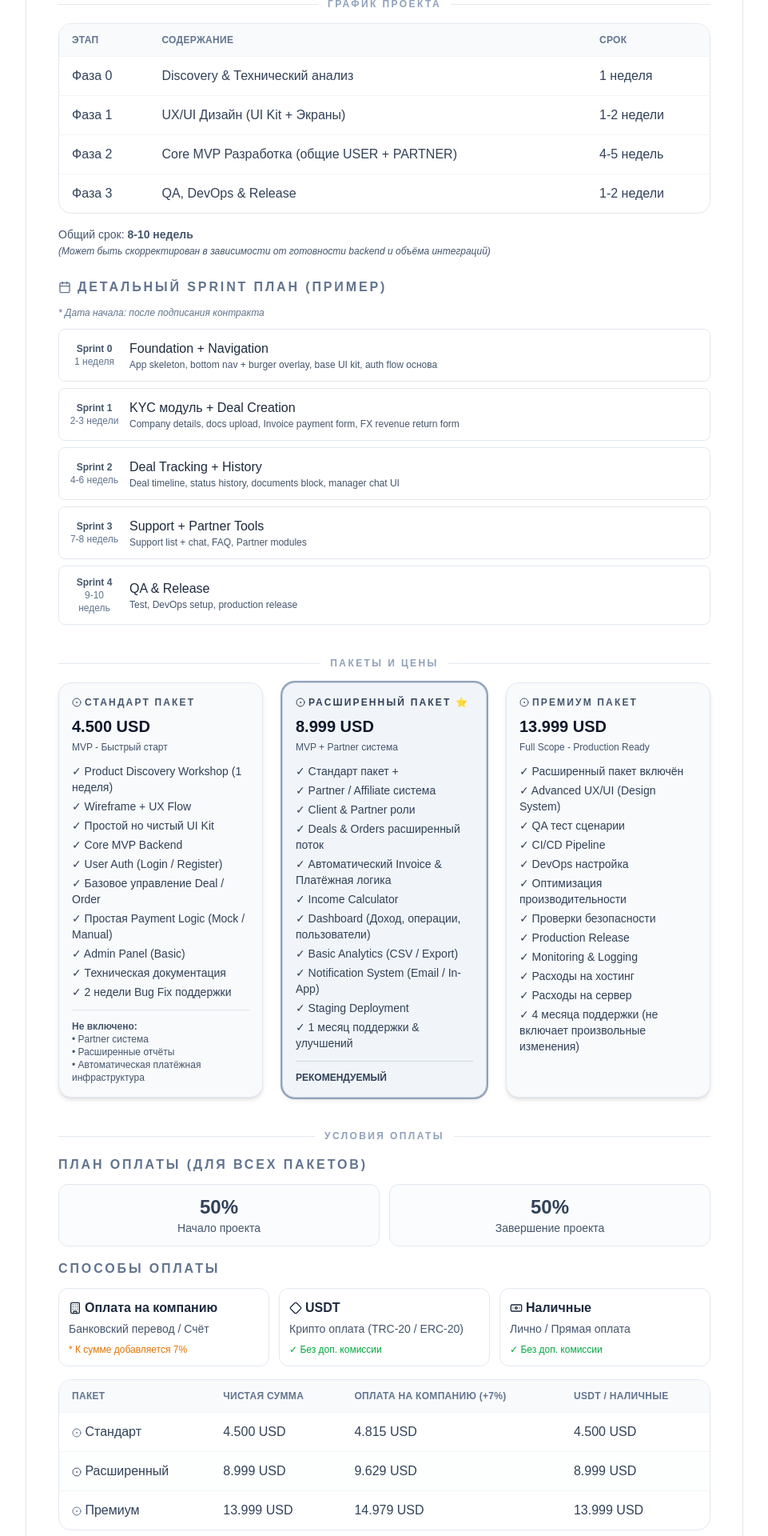
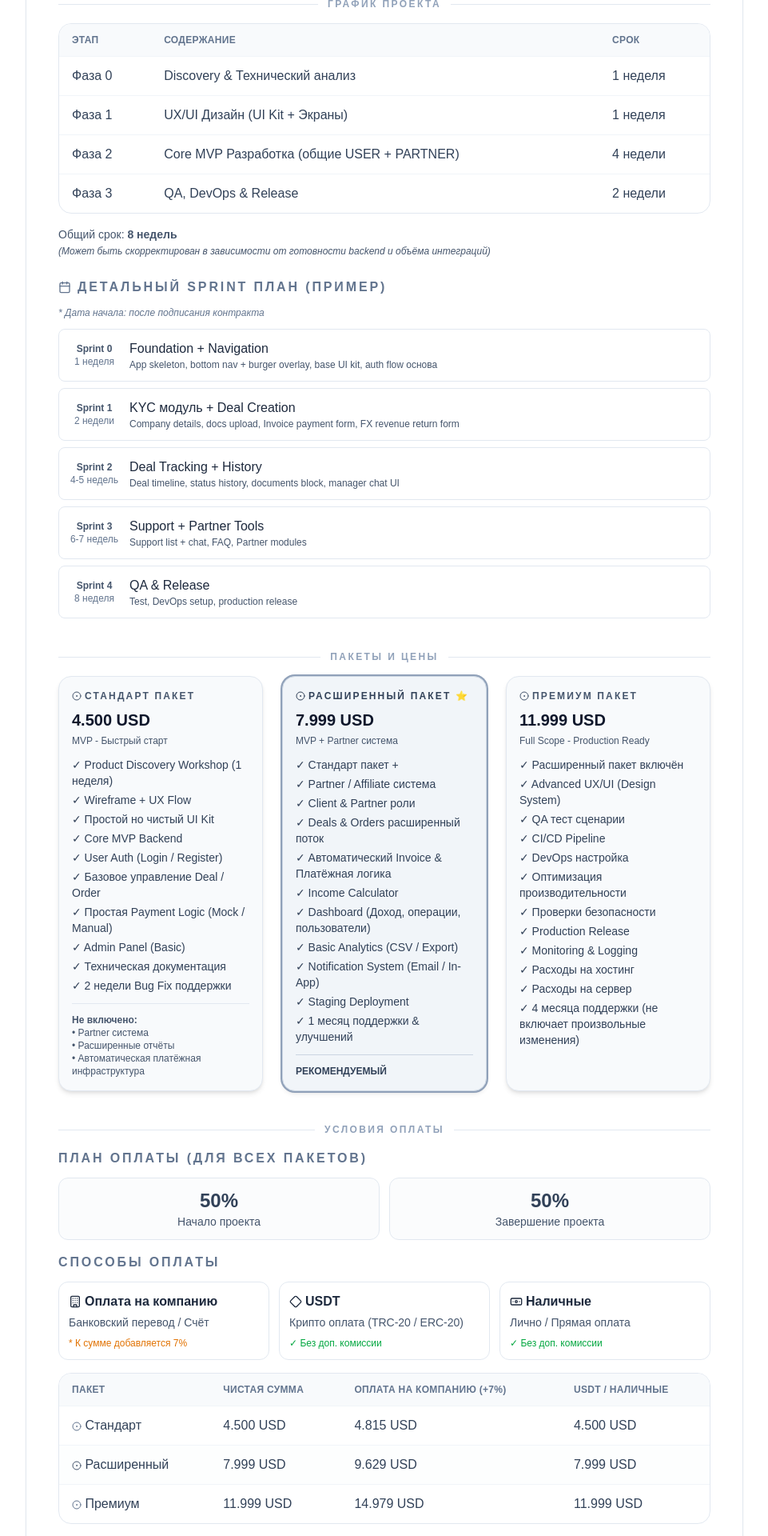
Before and after one commit to vnrnesia/bankbooker-proposal, a Next.js app: page / in a window 1280 px wide. Shown: the part 4920-6840 px from the top of the page at 80% size, without its empty margins (159-1120 px from the left). Built offline with nearby package versions, Linux system fonts and the light colour scheme.

Commit message:
prices updated

```diff
--- a/app/page.tsx
+++ b/app/page.tsx
@@ -442,26 +442,26 @@ export default function VVPlatformProposal() {
                                     <tr className="border-t border-slate-100">
                                         <td className="px-4 py-3 font-medium">Фаза 1</td>
                                         <td className="px-4 py-3">UX/UI Дизайн (UI Kit + Экраны)</td>
-                                        <td className="px-4 py-3 whitespace-nowrap">1-2 недели</td>
+                                        <td className="px-4 py-3 whitespace-nowrap">1 неделя</td>
                                     </tr>
 
                                     <tr className="border-t border-slate-100">
                                         <td className="px-4 py-3 font-medium">Фаза 2</td>
                                         <td className="px-4 py-3">Core MVP Разработка (общие USER + PARTNER)</td>
-                                        <td className="px-4 py-3 whitespace-nowrap">4-5 недель</td>
+                                        <td className="px-4 py-3 whitespace-nowrap">4 недели</td>
                                     </tr>
 
                                     <tr className="border-t border-slate-100">
                                         <td className="px-4 py-3 font-medium">Фаза 3</td>
                                         <td className="px-4 py-3">QA, DevOps & Release</td>
-                                        <td className="px-4 py-3 whitespace-nowrap">1-2 недели</td>
+                                        <td className="px-4 py-3 whitespace-nowrap">2 недели</td>
                                     </tr>
                                 </tbody>
                             </table>
                         </div>
 
                         <p className="text-sm text-slate-600">
-                            Общий срок: <strong>8-10 недель</strong> <br />
+                            Общий срок: <strong>8 недель</strong> <br />
                             <span className="text-xs italic">
                                 (Может быть скорректирован в зависимости от готовности backend и объёма интеграций)
                             </span>
@@ -491,7 +491,7 @@ export default function VVPlatformProposal() {
                                 <div className="flex items-center gap-3 rounded-lg border border-slate-200 p-3">
                                     <div className="w-16 text-center">
                                         <div className="text-xs font-bold text-slate-600">Sprint 1</div>
-                                        <div className="text-xs text-slate-500">2-3 недели</div>
+                                        <div className="text-xs text-slate-500">2 недели</div>
                                     </div>
                                     <div className="flex-1">
                                         <div className="font-medium text-slate-800">KYC модуль + Deal Creation</div>
@@ -502,7 +502,7 @@ export default function VVPlatformProposal() {
                                 <div className="flex items-center gap-3 rounded-lg border border-slate-200 p-3">
                                     <div className="w-16 text-center">
                                         <div className="text-xs font-bold text-slate-600">Sprint 2</div>
-                                        <div className="text-xs text-slate-500">4-6 недель</div>
+                                        <div className="text-xs text-slate-500">4-5 недель</div>
                                     </div>
                                     <div className="flex-1">
                                         <div className="font-medium text-slate-800">Deal Tracking + History</div>
@@ -513,7 +513,7 @@ export default function VVPlatformProposal() {
                                 <div className="flex items-center gap-3 rounded-lg border border-slate-200 p-3">
                                     <div className="w-16 text-center">
                                         <div className="text-xs font-bold text-slate-600">Sprint 3</div>
-                                        <div className="text-xs text-slate-500">7-8 недель</div>
+                                        <div className="text-xs text-slate-500">6-7 недель</div>
                                     </div>
                                     <div className="flex-1">
                                         <div className="font-medium text-slate-800">Support + Partner Tools</div>
@@ -524,7 +524,7 @@ export default function VVPlatformProposal() {
                                 <div className="flex items-center gap-3 rounded-lg border border-slate-200 p-3">
                                     <div className="w-16 text-center">
                                         <div className="text-xs font-bold text-slate-600">Sprint 4</div>
-                                        <div className="text-xs text-slate-500">9-10 недель</div>
+                                        <div className="text-xs text-slate-500">8 неделя</div>
                                     </div>
                                     <div className="flex-1">
                                         <div className="font-medium text-slate-800">QA & Release</div>
@@ -583,7 +583,7 @@ export default function VVPlatformProposal() {
                                     <CircleDot className="w-3 h-3" /> Расширенный пакет ⭐
                                 </div>
                                 <div className="mt-2 text-xl font-bold text-slate-900">
-                                    8.999 USD
+                                    7.999 USD
                                 </div>
                                 <p className="mt-1 text-xs text-slate-600">
                                     MVP + Partner система
@@ -612,7 +612,7 @@ export default function VVPlatformProposal() {
                                     <CircleDot className="w-3 h-3" /> Премиум пакет
                                 </div>
                                 <div className="mt-2 text-xl font-bold text-slate-900">
-                                    13.999 USD
+                                    11.999 USD
                                 </div>
                                 <p className="mt-1 text-xs text-slate-600">
                                     Full Scope - Production Ready
@@ -705,15 +705,15 @@ export default function VVPlatformProposal() {
                                     </tr>
                                     <tr className="border-t border-slate-100 bg-slate-50/30">
                                         <td className="px-4 py-3 font-medium"><CircleDot className="w-3 h-3 inline text-slate-600" /> Расширенный</td>
-                                        <td className="px-4 py-3">8.999 USD</td>
+                                        <td className="px-4 py-3">7.999 USD</td>
                                         <td className="px-4 py-3">9.629 USD</td>
-                                        <td className="px-4 py-3">8.999 USD</td>
+                                        <td className="px-4 py-3">7.999 USD</td>
                                     </tr>
                                     <tr className="border-t border-slate-100">
                                         <td className="px-4 py-3 font-medium"><CircleDot className="w-3 h-3 inline text-slate-500" /> Премиум</td>
-                                        <td className="px-4 py-3">13.999 USD</td>
+                                        <td className="px-4 py-3">11.999 USD</td>
                                         <td className="px-4 py-3">14.979 USD</td>
-                                        <td className="px-4 py-3">13.999 USD</td>
+                                        <td className="px-4 py-3">11.999 USD</td>
                                     </tr>
                                 </tbody>
                             </table>
```
